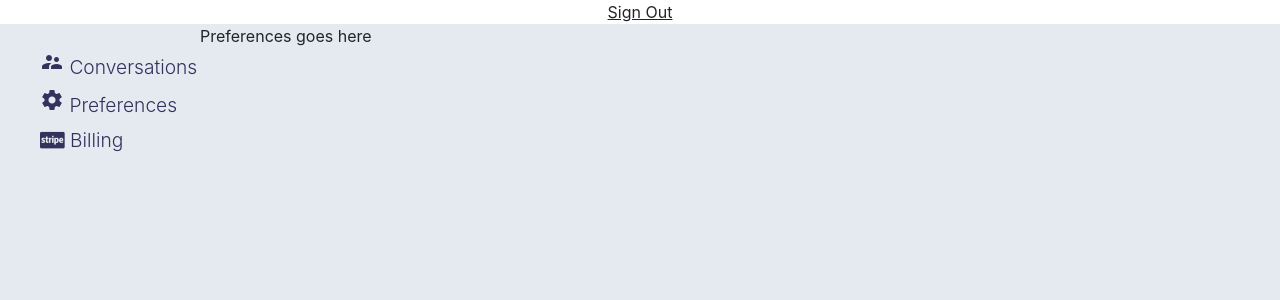
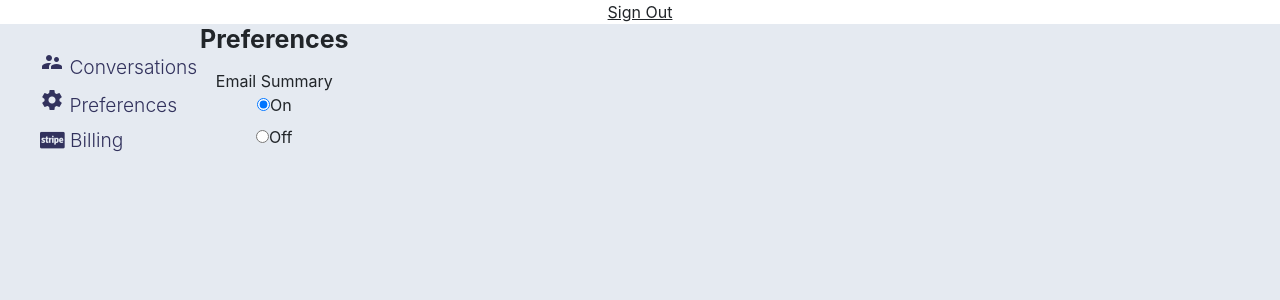
Before and after one commit to Streltz/heyteam, a React (Create React App) app in the folder hey-team/: page /dashboard/preferences in a window 1280 px wide. Shown: the top 300 px of the page. Built offline with nearby package versions, Linux system fonts and the light colour scheme; sample sign-in values are in the browser's storage; what react-stripe-elements would draw is missing.

Commit message:
added radio to preferences

```diff
--- a/hey-team/src/components/Dashboard.js
+++ b/hey-team/src/components/Dashboard.js
@@ -5,7 +5,7 @@ import SideBar from './Sidebar/SideBar';
 import ConvoGrid from '../components/ConvoGrid/ConvoGrid';
 import { Switch, Route } from 'react-router-dom';
 import Billing from './Billing/Billing';
-import Preferences from './Preferences';
+import Preferences from './Preferences/Preferences';
 import ViewConvo from './ConvoDetail/ViewConvo';
 import EditConvo from './EditConvo';
 import AddConvo from './AddConvo/AddConvo';
--- a/hey-team/src/components/Preferences.js
+++ /dev/null
@@ -1,20 +0,0 @@
-import React from 'react';
-import { connect } from 'react-redux';
-
-class Preferences extends React.Component {
-
-  render() {
-    return (
-      <div>
-        Preferences goes here
-      </div>
-    );
-  }
-}
-
-const mapStateToProps = (state) => {
-    return {
-    }
-}
-
-export default connect(mapStateToProps, {  })(Preferences);
--- /dev/null
+++ b/hey-team/src/components/Preferences/Preferences.js
@@ -0,0 +1,47 @@
+import React from 'react';
+import { connect } from 'react-redux';
+import './preferences.css';
+
+class Preferences extends React.Component {
+
+  state = {
+    selectedOption: 'On'
+  }
+
+  handleOptionChange = (event)=>{
+    this.setState({
+      selectedOption: event.target.value
+    });
+    //TODO: hook up with action and change preferences
+  }
+
+  render() {
+    return (
+      <div className="preferences">
+        <h3 className="title">Preferences</h3>
+        <div classname="email">Email Summary</div>
+        <form>
+        <div className="radio">
+          <label>
+            <input type="radio" onChange={this.handleOptionChange} value="On" checked={this.state.selectedOption === 'On'} />
+            On
+          </label>
+        </div>
+        <div className="radio">
+          <label>
+            <input type="radio" onChange={this.handleOptionChange} value="Off" checked={this.state.selectedOption === 'Off'} />
+            Off
+          </label>
+        </div>
+      </form>
+      </div>
+    );
+  }
+}
+
+const mapStateToProps = (state) => {
+    return {
+    }
+}
+
+export default connect(mapStateToProps, {  })(Preferences);
```
Also changed, not shown: hey-team/src/Components/AddConvo.js (deleted, +0 -62 lines), hey-team/src/components/Preferences/preferences.css (added).
